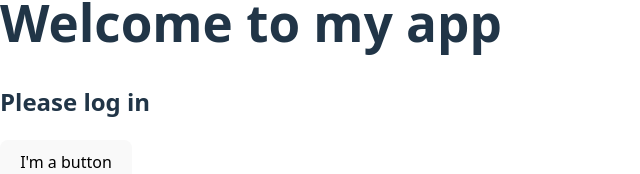
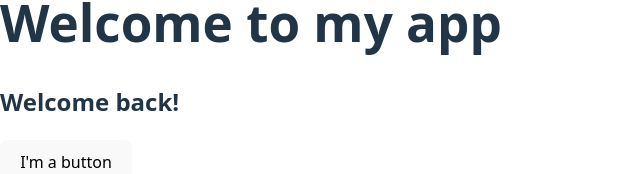
Before and after one commit to johanjaners/react-trainingGround, a React (Vite) app: page / in a window 1280 px wide. Shown: the part 135-309 px from the top of the page, without its empty margins (0-640 px from the left). Built offline with nearby package versions, Linux system fonts and the light colour scheme.

Commit message:
App.jsx: conditional rendering :funciotn App:  && logical syntax

```diff
--- a/src/App.jsx
+++ b/src/App.jsx
@@ -34,30 +34,15 @@ function Profile() {
 }
 
 function AdminPanel() { return <h2>Welcome back!</h2>; }
-function LogInForm() { return <h2>Please log in</h2>; }
 
 export default function App() {
-  let isLoggedIn = false;
-
-  {/*
-  let content;
-  if (isLoggedIn) {
-    content = <AdminPanel />;
-  } else {
-    content = <LogInForm />;
-  }
-  */}
+  let isLoggedIn = true;
 
   return (
     <div>
       <h1>Welcome to my app</h1>
-      {/*{content}*/}
 
-      {isLoggedIn ? (
-        <AdminPanel />
-      ) : (
-        <LogInForm />
-      )}
+      {isLoggedIn && <AdminPanel />}
 
       <MyButton />
       <Profile />
```
